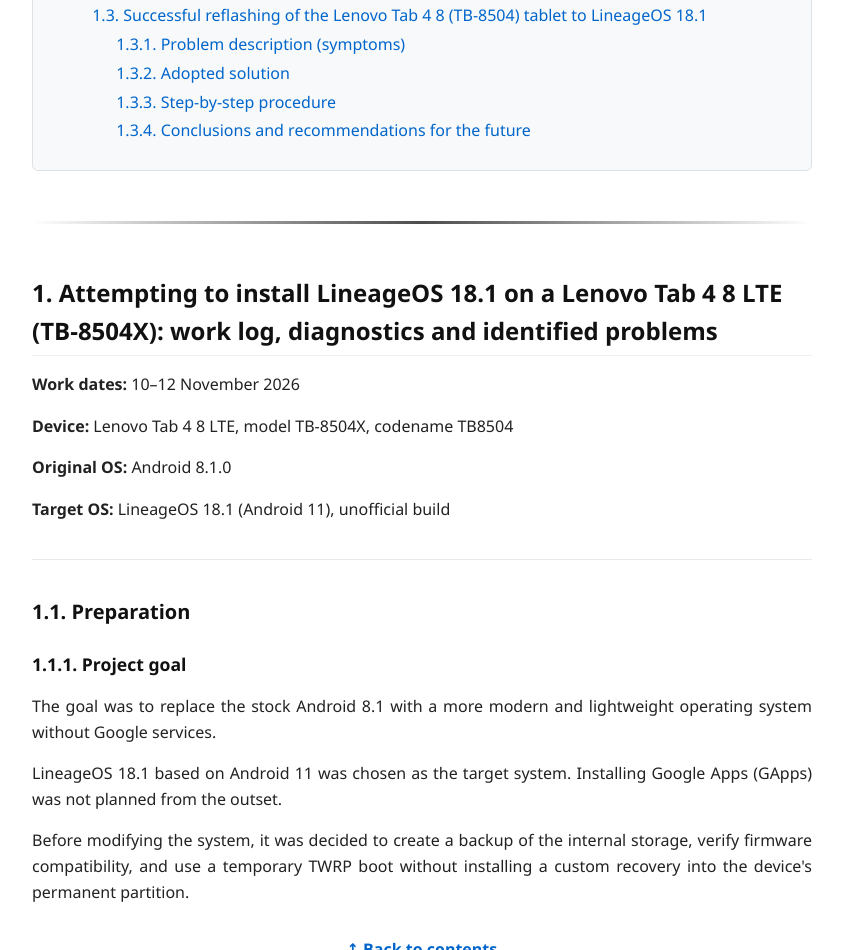
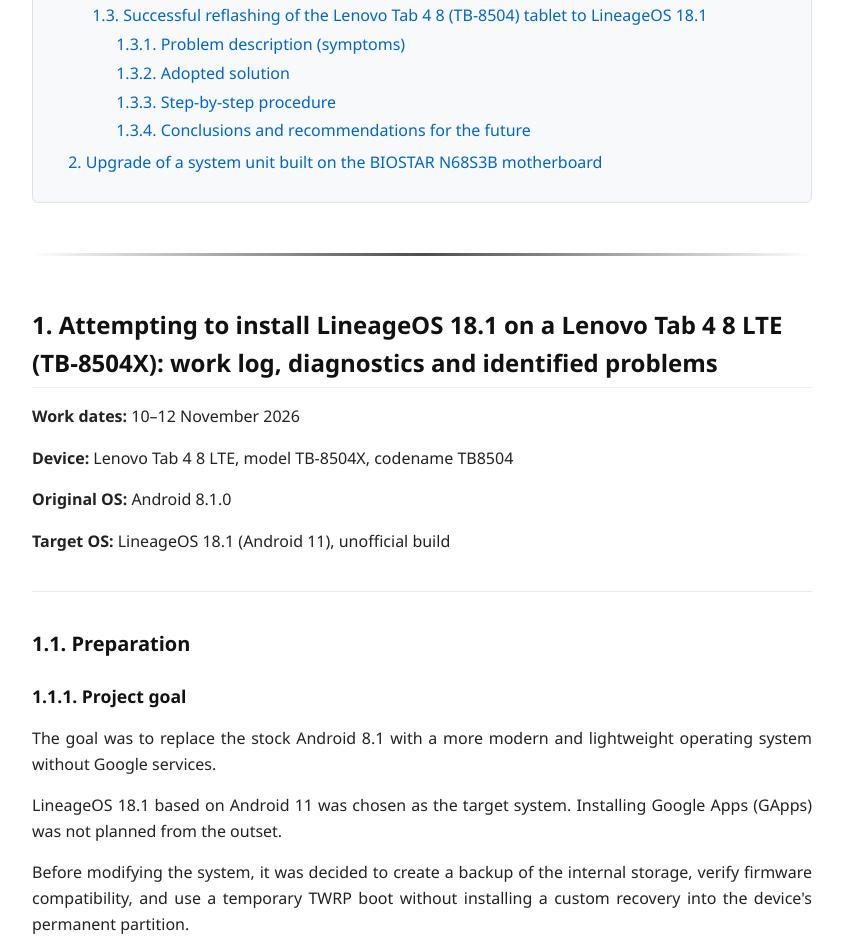
Before and after one commit to blackcat568/CyberSecurityAndSocialEngineering, a plain HTML site: page technical-tasks.html in a window 1280 px wide. Shown: the part 795-1745 px from the top of the page, without its empty margins (218-1061 px from the left). Drawn offline with Linux system fonts and the light colour scheme.

Commit message:
Update article

```diff
--- a/technical-tasks.html
+++ b/technical-tasks.html
@@ -157,6 +157,9 @@
                     </ul>
                 </li>
             </ul>
+        </li>
+        <li style="margin: 0.5rem 0;">
+            <a href="#section2">2. Upgrade of a system unit built on the BIOSTAR N68S3B motherboard</a>
         </li>
     </ul>
 </nav>
```
